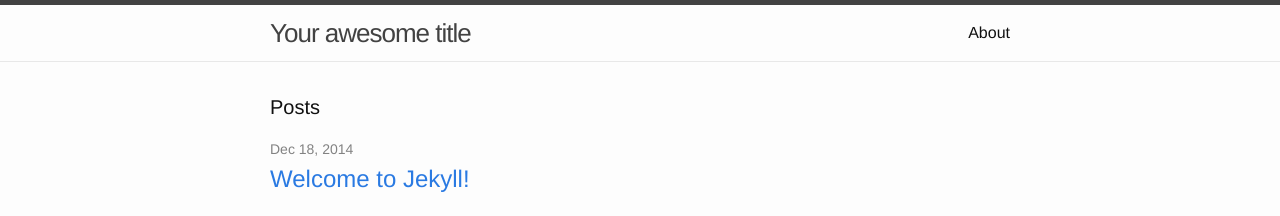
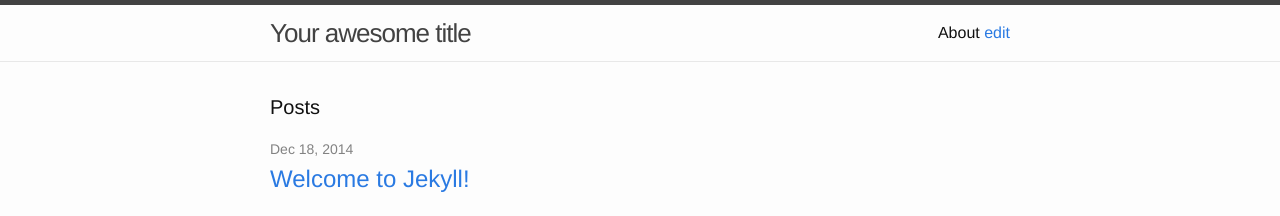
Before and after one commit to Pithikos/mbed-sdk, a Jekyll site: the page built from index.html, in a window 1280 px wide. Shown: the top 216 px of the page. Built offline with Jekyll 4.4.1, drawn with Linux system fonts in a browser that asks for light colours.

Commit message:
Edit to header added

```diff
--- a/_includes/header.html
+++ b/_includes/header.html
@@ -17,6 +17,7 @@
         {% for page in site.pages %}
           {% if page.title %}
           <a class="page-link" href="{{ page.url | prepend: site.baseurl }}">{{ page.title }}</a>
+	  <a href='https://github.com/Pithikos/mbed-sdk/edit/gh-pages/about.md'>edit</a>
           {% endif %}
         {% endfor %}
       </div>
```
